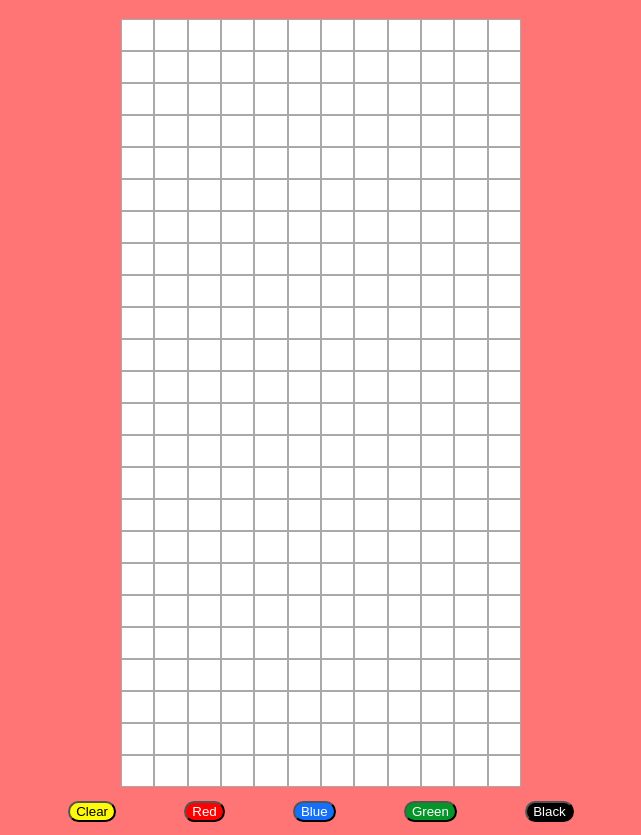
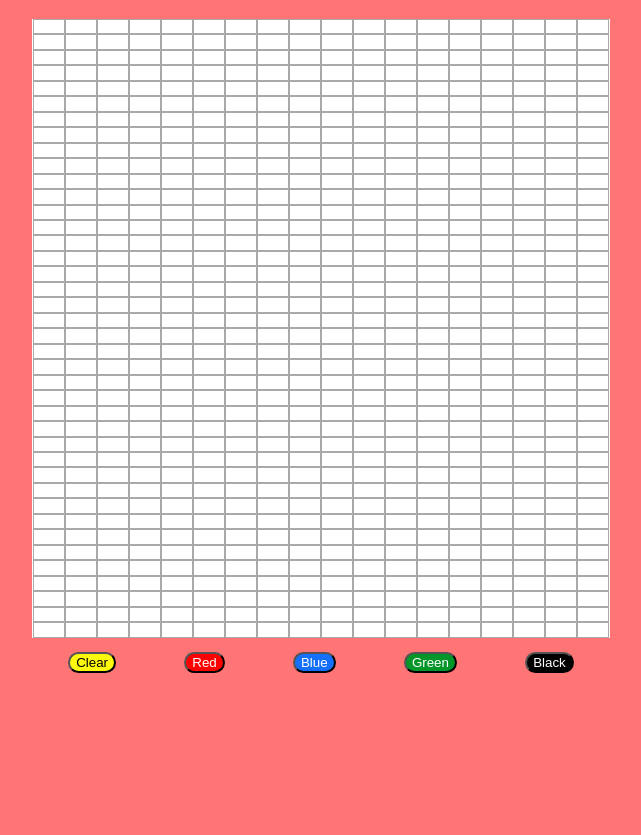
Before and after one commit to terryproctor/etch-a-sketch, a plain HTML site: page index.html in a window 1280 px wide. Shown: the part 67-902 px from the top of the page, without its empty margins (319-960 px from the left). After the commit the page ends 800 px from the top, so only its background shows below. Drawn offline with nearby package versions, Linux system fonts and the light colour scheme.

Commit message:
jquery play

```diff
--- a/index.html
+++ b/index.html
@@ -2,7 +2,7 @@
     <html>
     <head>
         <title>Etch-a-sketch</title>
-
+        <script src="https://ajax.googleapis.com/ajax/libs/jquery/3.5.1/jquery.min.js"></script>
         <link rel="stylesheet" href="style.css">
 
     </head>
@@ -19,6 +19,7 @@
             <button id="green-btn" class='green'>Green</button>
             <button id="black-btn" class='black'>Black</button>
         </div>
+        <script src="jQuery.js"></script>
     </body>
-    <script src="script.js"></script>
+
 </html>
--- /dev/null
+++ b/jQuery.js
@@ -0,0 +1,15 @@
+function addDiv() {
+    $('#board').append($('<div></div>').addClass('box'));
+}
+
+for (let i=0; i <= 719; i++) {
+    addDiv()
+}
+
+
+let boxAmount;
+let penColor = 'Red';
+
+$('#board').css('background-color', 'white');
+
+console.log('test');
--- a/script.js
+++ b/script.js
@@ -1,9 +1,9 @@
-boxAmount = 287;
-color='red'
+let boxAmount = 287;
+let color='red';
 
 //create a board
 for(x=0; x<=boxAmount;x++) {
-  var board = document.createElement('div');
+  let board = document.createElement('div');
     board.className = "box";
     document.getElementById('board').appendChild(board);
 }
--- a/style.css
+++ b/style.css
@@ -1,20 +1,22 @@
 #board{
-    background: white;
+    background: rgb(252, 146, 146);
     display: flex;
     flex-direction: row;
     flex-wrap: wrap;
     justify-content: center;
     align-items: stretch;
-    width: 400px;
+    width: 578px;
+    height: 619px;
 
 }
 
 .box {
     border: 1px solid darkgray;
     margin: none;
-    min-height:30px;
+    max-height:30px;
+    max-width:30px;
         flex: 1 1 30px;
-    background-color: white;
+    background-color: rgb(255, 255, 255);
 }
 
 #container {
```
